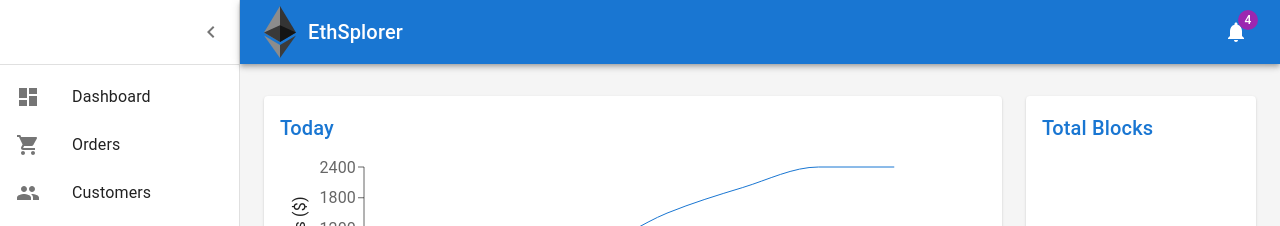
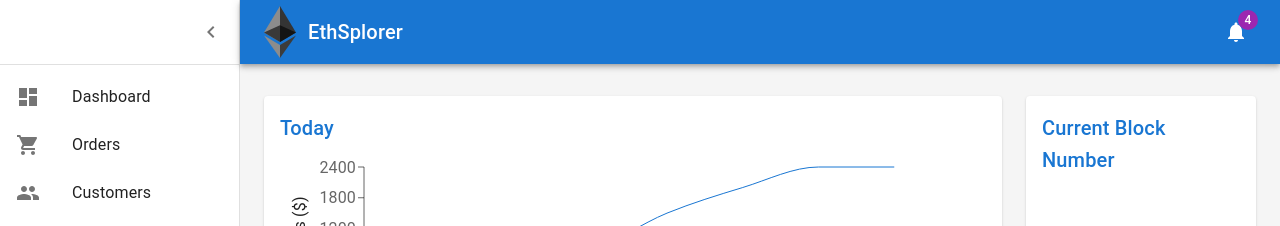
Before and after one commit to mok0230/ethsplorer, a React (Create React App) app: page / in a window 1280 px wide. Shown: the top 226 px of the page. Built offline with nearby package versions, Linux system fonts and the light colour scheme; no server answers.

Commit message:
change name of Deposits component to CurrentBlock

```diff
--- a/src/Deposits.tsx
+++ b/src/CurrentBlock.tsx
@@ -3,7 +3,7 @@ import Typography from '@mui/material/Typography';
 import Title from './Title';
 import { AppContext } from "./AppProvider"
 
-export default function Deposits() {
+export default function CurrentBlock() {
   const { state } = React.useContext(AppContext) as any;
 
   console.log('when is this rendered?');
@@ -11,7 +11,7 @@ export default function Deposits() {
 
   return (
     <React.Fragment>
-      <Title>Total Blocks</Title>
+      <Title>Current Block Number</Title>
       <Typography component="p" variant="h4">
         {state.blockCount}
       </Typography>
--- a/src/Dashboard.tsx
+++ b/src/Dashboard.tsx
@@ -18,7 +18,7 @@ import ChevronLeftIcon from '@mui/icons-material/ChevronLeft';
 import NotificationsIcon from '@mui/icons-material/Notifications';
 import { mainListItems, secondaryListItems } from './listItems';
 import Chart from './Chart';
-import Deposits from './Deposits';
+import CurrentBlock from './CurrentBlock';
 import Orders from './Orders';
 import { AppContext } from "./AppProvider";
 import { initializeBlockData } from "./utils";
@@ -176,7 +176,7 @@ function DashboardContent() {
                   <Chart />
                 </Paper>
               </Grid>
-              {/* Recent Deposits */}
+              {/* Current block */}
               <Grid item xs={12} md={4} lg={3}>
                 <Paper
                   sx={{
@@ -186,7 +186,7 @@ function DashboardContent() {
                     height: 240,
                   }}
                 >
-                  <Deposits />
+                  <CurrentBlock />
                 </Paper>
               </Grid>
               {/* Recent Orders */}
```
